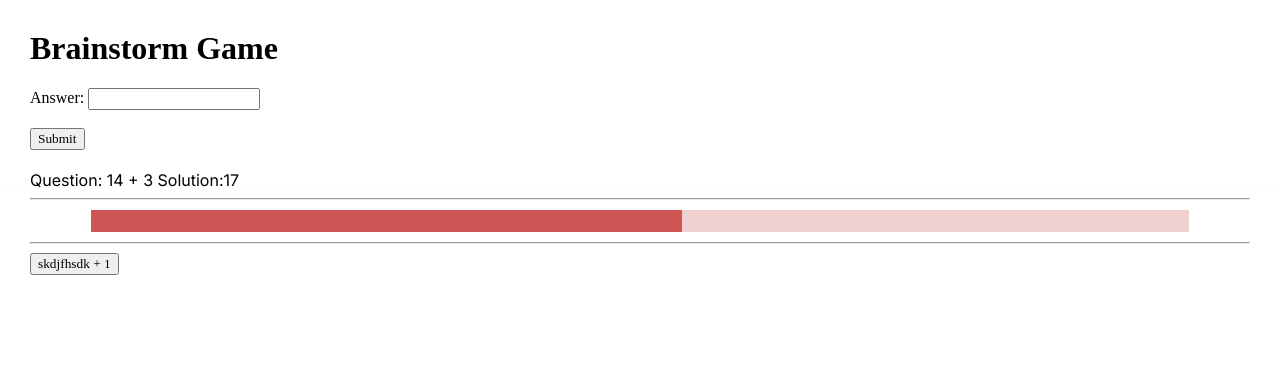
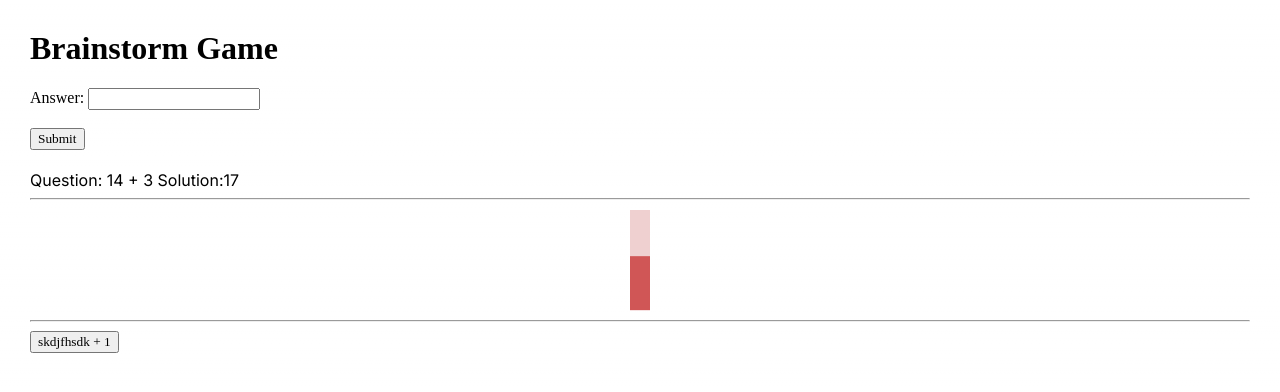
Before and after one commit to MrMugwump/BrainstormComp225, a Next.js app: page / in a window 1280 px wide. Shown: the top 392 px of the page. Built offline with nearby package versions, Linux system fonts and the light colour scheme.

Commit message:
changed the progress bar to be vertical, weird bug where the transition is no longer linear and is now done in steps

```diff
--- a/src/app/timer.tsx
+++ b/src/app/timer.tsx
@@ -5,7 +5,7 @@ import "./timerStyle.css"
 const ProgressBar = ({ progress, interval }:any) => (
   <div className="progressbar">
     <div className="progress" style={{
-      width: `${progress}%`,
+      height: `${progress}%`,
       transitionDuration: `${interval}ms`,
       }}>
     </div>
@@ -43,8 +43,8 @@ export default function TimerModule({timerLength, interval, timeEnded}:any){
   },[interval]); //triggers every time setInterval is called
 
   useEffect(()=>{
+    setKeyID((_keyID)=>_keyID+1); // resets the progress bar
     setTimespan(() =>{
-        setKeyID((_keyID)=>_keyID+1); // resets the progress bar
       return timerLength; // resets the time back to full
     });
   },[timeEnded]); // triggers every time timeEnded is changed
--- a/src/app/timerStyle.css
+++ b/src/app/timerStyle.css
@@ -1,17 +1,24 @@
 /* code taken from https://codepen.io/vaughnantonyan/pen/baypWZ*/
 .progressbar{
-    width: 90%;
+    width: 20px;
     margin: 10px auto;
-    height: 22px;
+    height: 100px;
     background-color: #efd0d0;
+    position: relative;
+    /* text-align: left; */
 }
 
 .progressbar .progress {
     height: 100%;
     text-align: right;
     padding: 0 10px;
+    bottom: 0;
+    position: absolute;
+    transition: height linear;
+    transform: rotate(180deg);
     line-height: 22px; /* same as #progressBar height if we want text middle aligned */
     width: 0;
     background-color: #d05656;
     box-sizing: border-box;
+
   }
```
Lines whose indentation alone changed are shown as unchanged.
